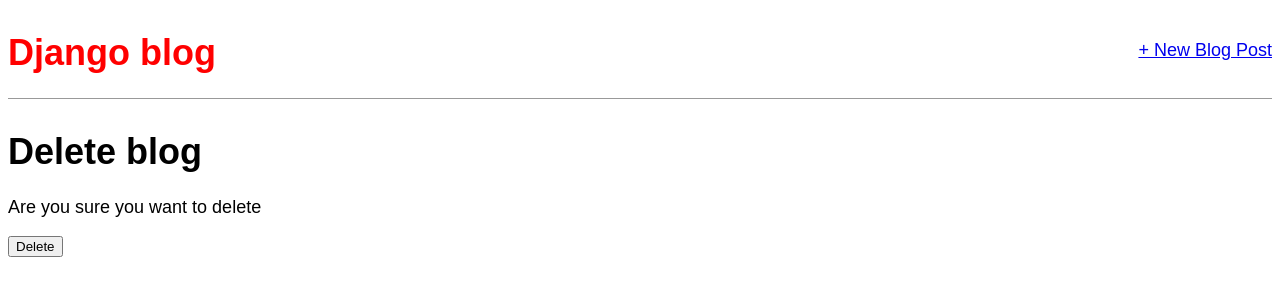
After one commit to MalikBilalX/blogapp, a Django app: template blog_project/templates/blog_delete.html in a window 1280 px wide. The commit adds this page. Shown: the top 300 px of the page. Run offline with Django 5.2, Linux system fonts and the light colour scheme; the template is opened without the code that fills it, so the values that code supplies are empty; some web fonts are replaced.

Commit message:
added delete functionality

```diff
--- a/blog_project/blog/urls.py
+++ b/blog_project/blog/urls.py
@@ -1,9 +1,10 @@
 from django.urls import path
-from .views import BlogsListView, BlogDetailView, BlogCreateView, BlogUpdateView
+from .views import BlogsListView, BlogDetailView, BlogCreateView, BlogUpdateView, BlogDeleteView
 
 urlpatterns = [
     path('', BlogsListView.as_view(), name='home'),
     path('blog/<int:pk>/', BlogDetailView.as_view(), name='blog_detail'),
     path('blog/new/', BlogCreateView.as_view(), name='blog_new'),
-    path('blog/<int:pk>/edit/', BlogUpdateView.as_view(), name='blog_edit')
+    path('blog/<int:pk>/edit/', BlogUpdateView.as_view(), name='blog_edit'),
+    path('blog/<int:pk>/delete', BlogDeleteView.as_view(), name='blog_delete'),
 ]
--- /dev/null
+++ b/blog_project/templates/blog_delete.html
@@ -0,0 +1,9 @@
+{% extends "base.html" %}
+
+{% block content %}
+    <h1>Delete blog</h1>
+    <form action="" method="post"> {% csrf_token %}
+        <p>Are you sure you want to delete</p>
+        <input type="submit" value="Delete">
+    </form>
+{% endblock content %}
--- a/blog_project/templates/blog_detail.html
+++ b/blog_project/templates/blog_detail.html
@@ -7,5 +7,6 @@
     </div>
 
     <a href="{% url 'blog_edit' blog_detail.pk %}">Update blog</a>
+    <a href="{% url 'blog_delete' blog_detail.pk%}">Delete Blog</a>
 
 {% endblock content %}
```
Also changed, not shown: blog_project/blog/views.py (+7 -1 lines).
